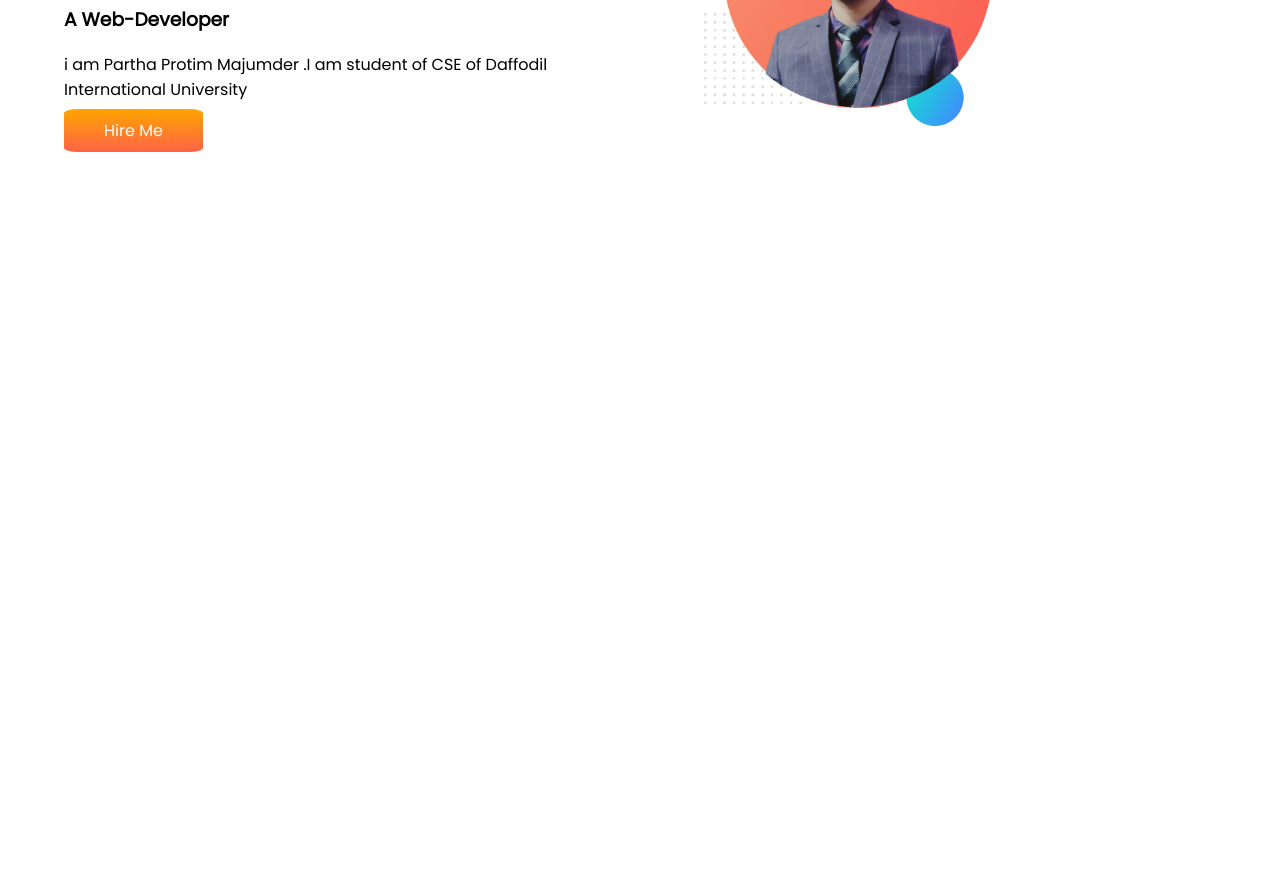
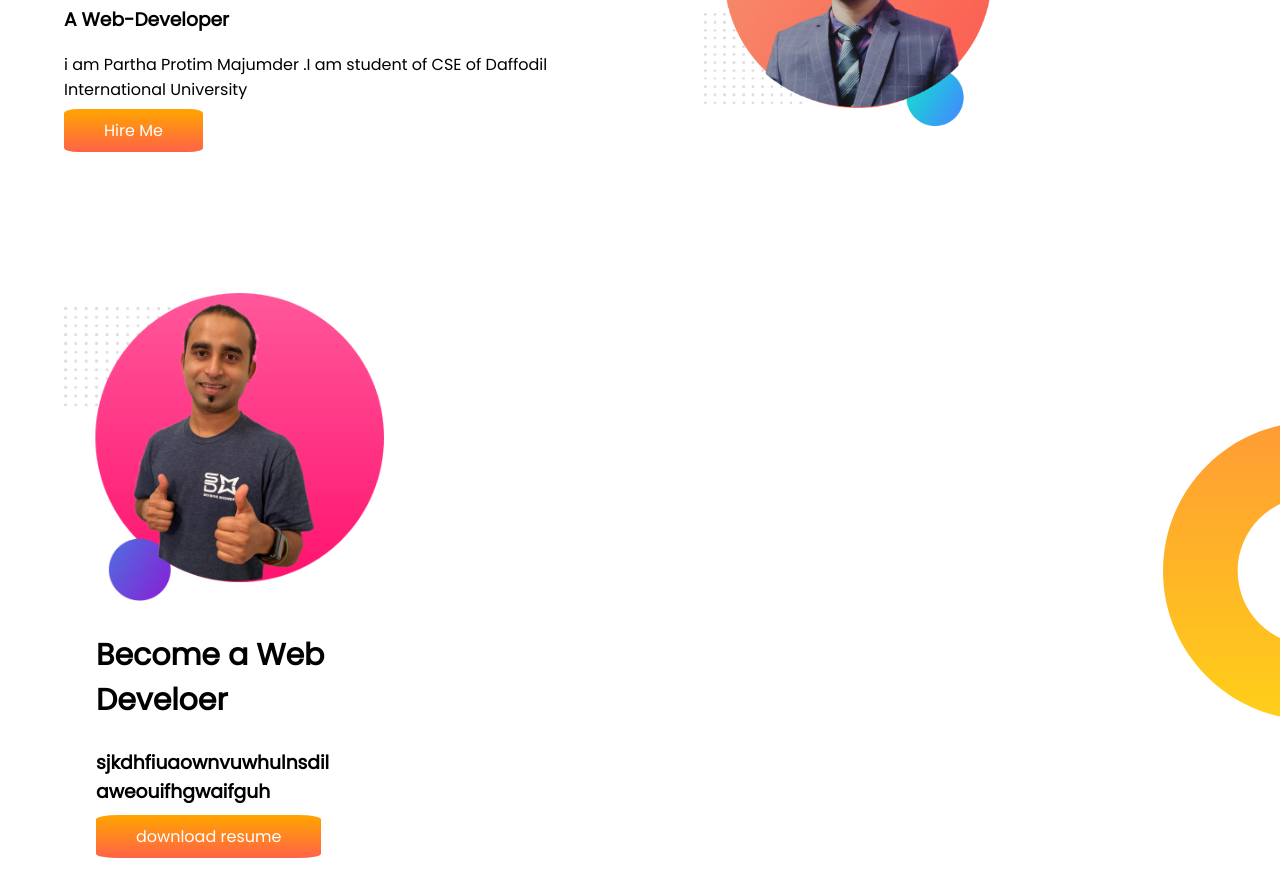
Before and after one commit to Partha1999/developer-portfolio, a plain HTML site: page index.html in a window 1280 px wide. Shown: the part 160-1056 px from the top of the page. Before the commit the page ends 800 px from the top, so only its background shows below. Drawn offline with Linux system fonts and the light colour scheme.

Commit message:
dream big added

```diff
--- a/index.html
+++ b/index.html
@@ -15,7 +15,19 @@
         <h1> <span class="orange-color">Partha Protim Majumder</span> World!</h1>
         <h3> A Web-Developer </h3>
         <p> i am Partha Protim Majumder .I am student of CSE of Daffodil International University</p>
-         <a class="link-button" target="blank" href="https://www.linkedin.com/in/partha-protim-majumder-6703b61ba/">Hire Me</a></div>
+         <a class="link-button" target="_blank" href="https://www.linkedin.com/in/partha-protim-majumder-6703b61ba/">Hire Me</a></div>
             <div class="half-width" ><img src="images/my-bg.png" alt=""></div></section>
+<section class="dream-big">
+    <div class="half-width" >
+        <img src="images/jhankar2.png"
+    </div><div class="half-width">
+        <h1>Become a Web Develoer</h1>
+        <h3>sjkdhfiuaownvuwhulnsdil aweouifhgwaifguh</h3>
+        <a class="link-button" target="_blank" href="">download resume</a>
+    </div>
+
+
+</section>
+
 </body>
 </html>
--- a/style.css
+++ b/style.css
@@ -10,6 +10,7 @@ h1{
 }
 section{
     display: flex;
+    margin-bottom: 150px;
 }
 .half-width{
     width: 50%;
@@ -31,3 +32,8 @@ section{
     background-color: url(images/top-banner.png);
     background-repeat: no-repeat;
 }
+.dream-big{
+    background-image: url(images/dream-bg.png);
+    background-repeat: no-repeat;
+    background-position: right;
+}
```
